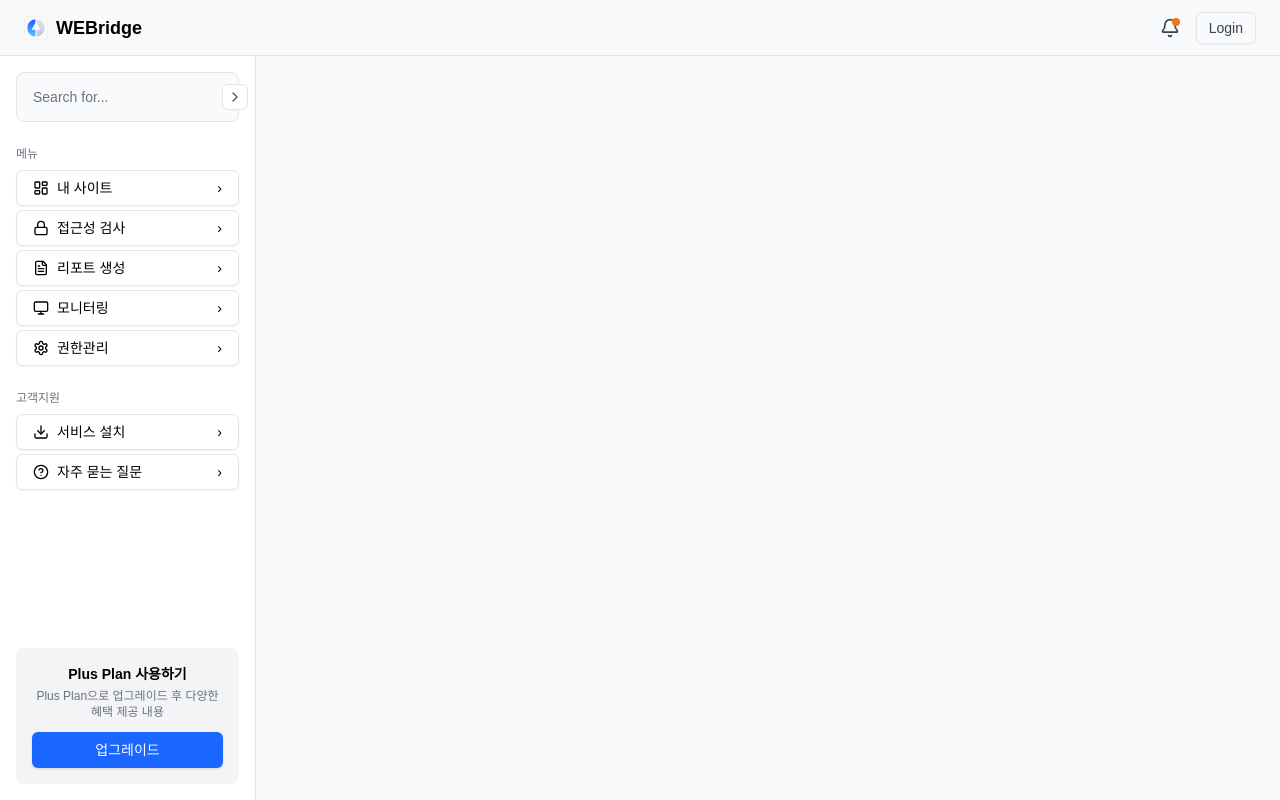
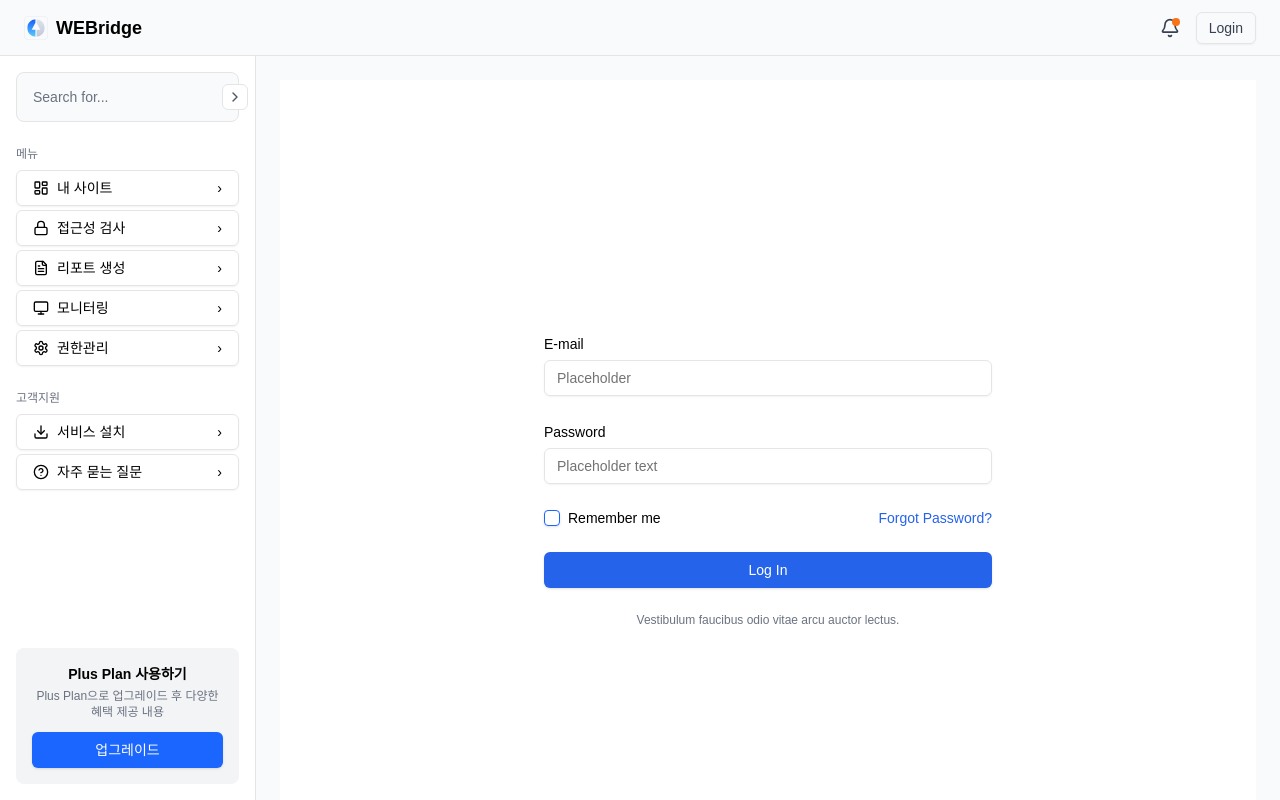
Before and after one commit to inable-it/webridge-frontend, a React (Vite) app: page /login in a window 1280 px wide. Built offline with nearby package versions, Linux system fonts and the light colour scheme.

Commit message:
style: :lipstick: add login page

```diff
--- a/package.json
+++ b/package.json
@@ -10,6 +10,8 @@
     "preview": "vite preview"
   },
   "dependencies": {
+    "@radix-ui/react-checkbox": "^1.3.2",
+    "@radix-ui/react-label": "^2.1.7",
     "@radix-ui/react-separator": "^1.1.7",
     "@radix-ui/react-slot": "^1.2.2",
     "@reduxjs/toolkit": "^2.8.1",
--- a/src/App.tsx
+++ b/src/App.tsx
@@ -2,6 +2,7 @@ import { BaseLayout } from "@/layout/BaseLayout";
 import { BrowserRouter, Routes, Route } from "react-router-dom";
 import HomePage from "@/pages/Homepage";
 import SignupPage from "./pages/SignUp";
+import LoginPage from "./pages/Login";
 
 function App() {
   return (
@@ -10,6 +11,7 @@ function App() {
         <Routes>
           <Route path="/" element={<HomePage />} />
           <Route path="signup" element={<SignupPage />} />
+          <Route path="login" element={<LoginPage />} />
           {/* 기타 라우트 */}
         </Routes>
       </BaseLayout>
--- a/src/components/common/Header.tsx
+++ b/src/components/common/Header.tsx
@@ -1,15 +1,17 @@
 import { Bell, CircleUser } from "lucide-react";
 import { Button } from "@/components/ui/button";
+import { useNavigate } from "react-router-dom";
 
 // 예시용 로그인 상태 (실제에선 context나 store에서 받아야 함)
 const isLoggedIn = false;
 
 export const Header = () => {
+  const navigate = useNavigate();
   return (
     <header className="flex items-center justify-between px-6 border-b bg-gray-50 h-14">
       {/* 좌측 로고 영역 */}
       <div className="flex items-center gap-2">
-        <img src="public/logo.svg" alt="logo" className="w-6 h-6" />
+        <img src="/logo.svg" alt="logo" className="w-6 h-6" />
         <span className="text-lg font-semibold">WEBridge</span>
       </div>
 
@@ -24,7 +26,11 @@ export const Header = () => {
         {isLoggedIn ? (
           <CircleUser className="w-6 h-6 text-gray-400" />
         ) : (
-          <Button variant="outline" className="h-8 px-3 text-sm text-gray-700">
+          <Button
+            variant="outline"
+            className="h-8 px-3 text-sm text-gray-700"
+            onClick={() => navigate("/login")}
+          >
             Login
           </Button>
         )}
--- /dev/null
+++ b/src/components/ui/checkbox.tsx
@@ -0,0 +1,28 @@
+import * as React from "react"
+import * as CheckboxPrimitive from "@radix-ui/react-checkbox"
+import { Check } from "lucide-react"
+
+import { cn } from "@/lib/utils"
+
+const Checkbox = React.forwardRef<
+  React.ElementRef<typeof CheckboxPrimitive.Root>,
+  React.ComponentPropsWithoutRef<typeof CheckboxPrimitive.Root>
+>(({ className, ...props }, ref) => (
+  <CheckboxPrimitive.Root
+    ref={ref}
+    className={cn(
+      "peer h-4 w-4 shrink-0 rounded-sm border border-primary shadow focus-visible:outline-none focus-visible:ring-1 focus-visible:ring-ring disabled:cursor-not-allowed disabled:opacity-50 data-[state=checked]:bg-primary data-[state=checked]:text-primary-foreground",
+      className
+    )}
+    {...props}
+  >
+    <CheckboxPrimitive.Indicator
+      className={cn("flex items-center justify-center text-current")}
+    >
+      <Check className="h-4 w-4" />
+    </CheckboxPrimitive.Indicator>
+  </CheckboxPrimitive.Root>
+))
+Checkbox.displayName = CheckboxPrimitive.Root.displayName
+
+export { Checkbox }
--- /dev/null
+++ b/src/components/ui/label.tsx
@@ -0,0 +1,24 @@
+import * as React from "react"
+import * as LabelPrimitive from "@radix-ui/react-label"
+import { cva, type VariantProps } from "class-variance-authority"
+
+import { cn } from "@/lib/utils"
+
+const labelVariants = cva(
+  "text-sm font-medium leading-none peer-disabled:cursor-not-allowed peer-disabled:opacity-70"
+)
+
+const Label = React.forwardRef<
+  React.ElementRef<typeof LabelPrimitive.Root>,
+  React.ComponentPropsWithoutRef<typeof LabelPrimitive.Root> &
+    VariantProps<typeof labelVariants>
+>(({ className, ...props }, ref) => (
+  <LabelPrimitive.Root
+    ref={ref}
+    className={cn(labelVariants(), className)}
+    {...props}
+  />
+))
+Label.displayName = LabelPrimitive.Root.displayName
+
+export { Label }
--- /dev/null
+++ b/src/pages/Login.tsx
@@ -0,0 +1,46 @@
+import { Button } from "@/components/ui/button";
+import { Input } from "@/components/ui/input";
+import { Label } from "@/components/ui/label";
+import { Checkbox } from "@/components/ui/checkbox";
+import { Link } from "react-router-dom";
+
+const LoginPage = () => {
+  return (
+    <div className="flex items-center justify-center min-h-screen px-4 bg-white">
+      <div className="w-full max-w-md space-y-6">
+        {/* Email */}
+        <div className="space-y-1">
+          <Label htmlFor="email">E-mail</Label>
+          <Input id="email" type="email" placeholder="Placeholder" />
+        </div>
+
+        {/* Password */}
+        <div className="space-y-1">
+          <Label htmlFor="password">Password</Label>
+          <Input id="password" type="password" placeholder="Placeholder text" />
+        </div>
+
+        {/* Remember Me + Forgot Password */}
+        <div className="flex items-center justify-between text-sm">
+          <div className="flex items-center gap-2">
+            <Checkbox id="remember" />
+            <Label htmlFor="remember">Remember me</Label>
+          </div>
+          <Link to="#" className="text-blue-600 hover:underline">
+            Forgot Password?
+          </Link>
+        </div>
+
+        {/* Submit */}
+        <Button className="w-full bg-blue-600 hover:bg-blue-700">Log In</Button>
+
+        {/* Footer Text */}
+        <p className="text-xs text-center text-gray-500">
+          Vestibulum faucibus odio vitae arcu auctor lectus.
+        </p>
+      </div>
+    </div>
+  );
+};
+
+export default LoginPage;
```
Also changed, not shown: 1 other file (tests, documents, lock files or other folders).
